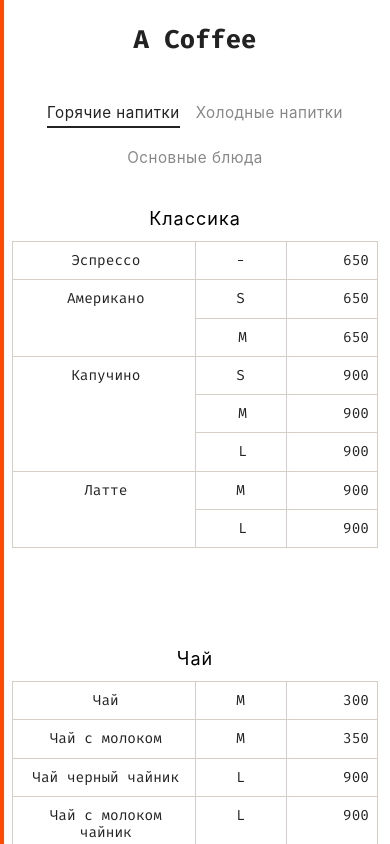
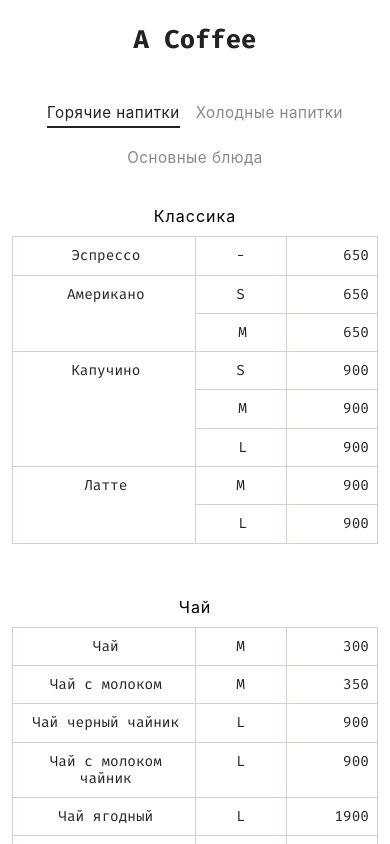
Before and after one commit to Andersonscat/a_coffee_menu, a React (Create React App) app: page / in a window 390 px wide. Shown: the top 844 px of the page. Built offline with nearby package versions, Linux system fonts and the light colour scheme.

Commit message:
Убрал оранжевое обрамление и оптимизировал мобильную версию: таблицы располагаются в 2 колонки на планшетах, уменьшены отступы

```diff
--- a/src/App.css
+++ b/src/App.css
@@ -70,22 +70,6 @@ main {
   }
 }
 
-.menu-accent {
-  position: fixed;
-  left: 0;
-  top: 0;
-  width: 8px;
-  height: 100vh;
-  background: #FF4B00;
-  z-index: 10;
-}
-
-@media (max-width: 700px) {
-  .menu-accent {
-    width: 4px;
-  }
-}
-
 /* Модальное окно */
 .modal-overlay {
   position: fixed;
@@ -135,18 +119,23 @@ main {
   }
 
   .sections-row {
-    gap: 20px;
+    gap: 16px;
+    flex-direction: row;
+    flex-wrap: wrap;
+    justify-content: space-between;
   }
 
   .section {
-    margin-bottom: 32px;
-    width: 100%;
-    max-width: 100%;
+    margin-bottom: 20px;
+    width: calc(50% - 8px);
+    max-width: calc(50% - 8px);
+    min-width: 0;
+    flex: 0 0 calc(50% - 8px);
   }
 
   .section h2 {
-    font-size: 20px !important;
-    margin-bottom: 16px !important;
+    font-size: 18px !important;
+    margin-bottom: 12px !important;
   }
 
   .modal-content {
@@ -171,18 +160,19 @@ main {
   }
 
   .sections-row {
-    gap: 16px;
+    gap: 12px;
   }
 
   .section {
-    margin-bottom: 24px;
+    margin-bottom: 16px;
     width: 100%;
     max-width: 100%;
+    flex: 0 0 100%;
   }
 
   .section h2 {
-    font-size: 18px !important;
-    margin-bottom: 12px !important;
+    font-size: 16px !important;
+    margin-bottom: 10px !important;
   }
 
   .modal-content {
--- a/src/App.js
+++ b/src/App.js
@@ -463,7 +463,6 @@ function App() {
   const [selectedItem, setSelectedItem] = useState(null);
   return (
     <div className="App" style={{ background: '#fff' }}>
-      <div className="menu-accent" />
       <Header />
       <main>
         <MenuTabs tabs={["Горячие напитки", "Холодные напитки", "Основные блюда"]}>
--- a/src/components/DrinksTable.css
+++ b/src/components/DrinksTable.css
@@ -66,7 +66,7 @@
 @media (max-width: 768px) {
   .drinks-table {
     max-width: 100%;
-    margin: 0 auto 32px auto;
+    margin: 0 auto 16px auto;
     table-layout: fixed;
   }
 
@@ -122,6 +122,10 @@
 }
 
 @media (max-width: 480px) {
+  .drinks-table {
+    margin: 0 auto 12px auto;
+  }
+
   .drinks-table td {
     padding: 10px 6px;
     font-size: 0.9rem;
```
